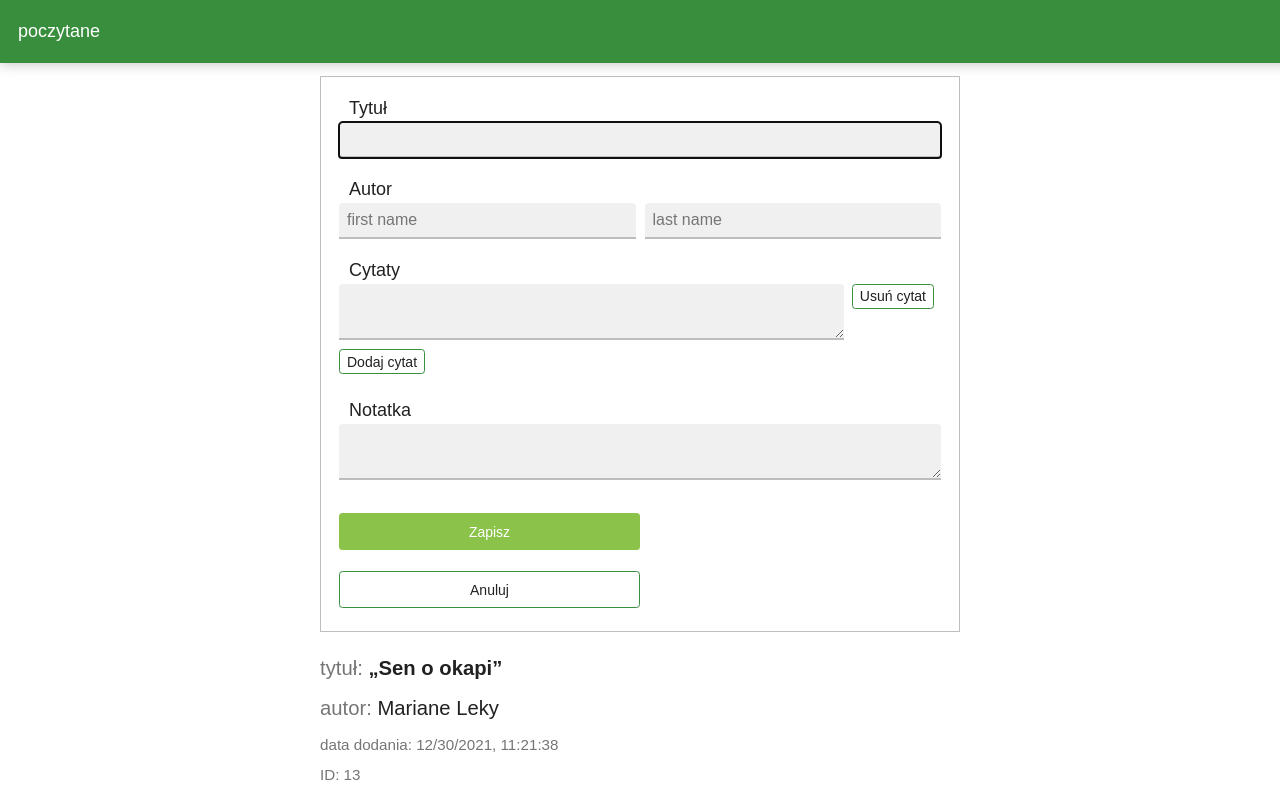
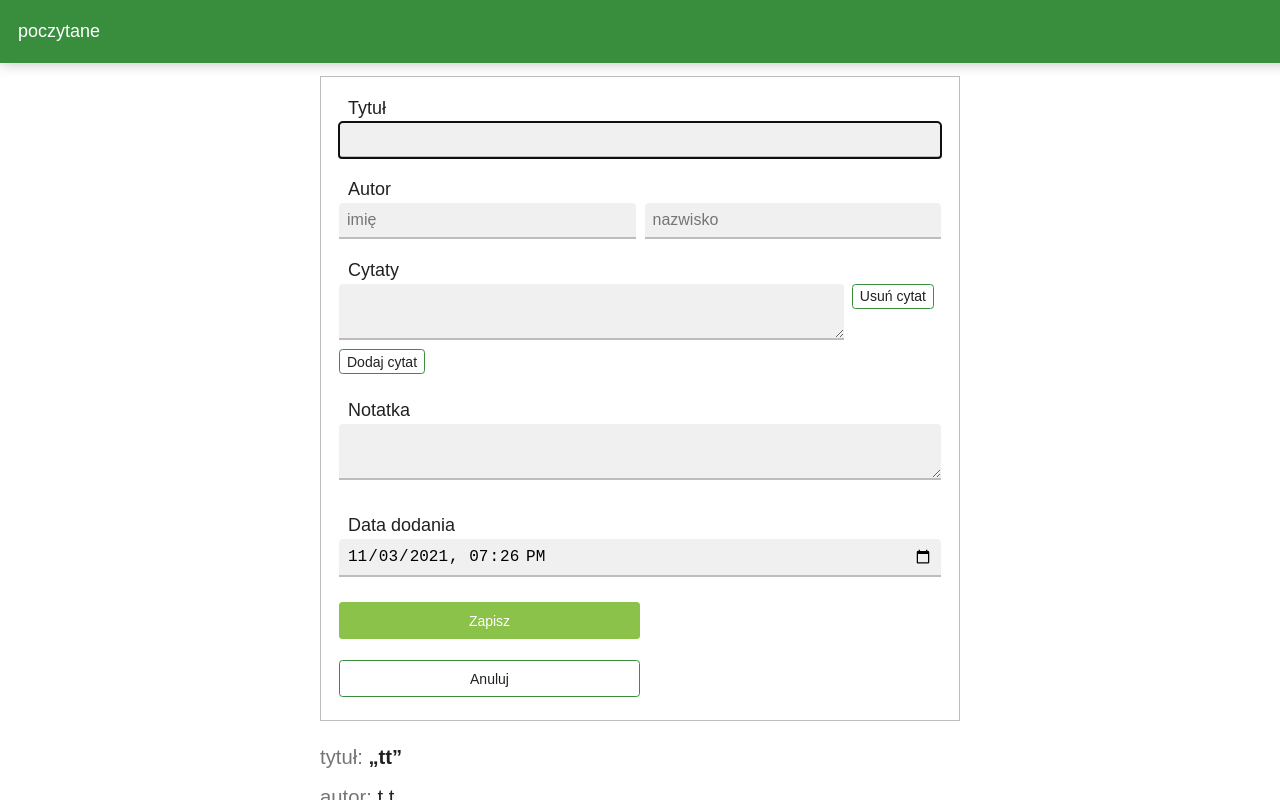
Before and after one commit to msarnowski/poczytane, an Angular app: page / in a window 1280 px wide. Both pictures are taken after a click on the button "Dodaj książkę". Shown: the top 800 px of the page. Built offline with nearby package versions, Linux system fonts and the light colour scheme; data requests are answered from the project's data file.

Commit message:
editing date

```diff
--- a/db.json
+++ b/db.json
@@ -114,6 +114,50 @@
       },
       "quotes": [],
       "note": null
+    },
+    {
+      "id": 14,
+      "date": 1640356320000,
+      "title": "rr",
+      "author": {
+        "firstName": "rr",
+        "lastName": "rr"
+      },
+      "quotes": [],
+      "note": null
+    },
+    {
+      "id": 15,
+      "date": 1640957580000,
+      "title": "ww",
+      "author": {
+        "firstName": "ww",
+        "lastName": "ww"
+      },
+      "quotes": [],
+      "note": null
+    },
+    {
+      "id": 16,
+      "date": 1640937600000,
+      "title": "cc",
+      "author": {
+        "firstName": "c",
+        "lastName": "c"
+      },
+      "quotes": [],
+      "note": null
+    },
+    {
+      "id": 17,
+      "date": 1641045600000,
+      "title": "tt",
+      "author": {
+        "firstName": "t",
+        "lastName": "t"
+      },
+      "quotes": [],
+      "note": null
     }
   ]
 }
--- a/src/app/editor/editor.component.html
+++ b/src/app/editor/editor.component.html
@@ -9,13 +9,13 @@
   <label>Autor</label>
   <div class="author">
     <div class="author__first-name">
-      <input type="text" name="firstName" [ngModel]="bookToEdit?.author?.firstName" #firstName="ngModel" [class.input--invalid]="firstName.invalid && (firstName.touched || form.submitted)" required placeholder="first name">
+      <input type="text" name="firstName" [ngModel]="bookToEdit?.author?.firstName" #firstName="ngModel" [class.input--invalid]="firstName.invalid && (firstName.touched || form.submitted)" required placeholder="imię">
 
       <p class="editor__validation-msg"><span class="validation-msg__text" *ngIf="firstName.invalid && (firstName.touched || form.submitted)">imię jest wymagane</span></p>
     </div>
 
     <div class="author__last-name">
-      <input type="text" name="lastName" [ngModel]="bookToEdit?.author?.lastName" #lastName="ngModel" [class.input--invalid]="lastName.invalid && (lastName.touched || form.submitted)" required placeholder="last name">
+      <input type="text" name="lastName" [ngModel]="bookToEdit?.author?.lastName" #lastName="ngModel" [class.input--invalid]="lastName.invalid && (lastName.touched || form.submitted)" required placeholder="nazwisko">
 
       <p class="editor__validation-msg"><span class="validation-msg__text" *ngIf="lastName.invalid && (lastName.touched || form.submitted)">nazwisko jest wymagane</span></p>
     </div>
@@ -26,6 +26,9 @@
   <label>Notatka</label>
   <textarea name="note" [ngModel]="bookToEdit?.note" #note></textarea>
 
+  <label>Data dodania</label>
+  <input name="date" type="datetime-local" [ngModel]="dateAddedString" (input)="handleDateChange($event)" #date>
+
   <p class="editor__validation-msg"><span class="validation-msg__text" *ngIf="form.invalid && form.submitted">Uzupełnij pola oznaczone na czerwono</span></p>
 
   <button type="submit">Zapisz</button>
--- a/src/app/editor/editor.component.ts
+++ b/src/app/editor/editor.component.ts
@@ -1,4 +1,4 @@
-import { Component, OnInit, Input, Output, EventEmitter, ViewChild, ElementRef } from '@angular/core';
+import { Component, OnInit, AfterViewInit, Input, Output, EventEmitter, ViewChild, ElementRef } from '@angular/core';
 
 import { Book } from '../book-list/book-list.component';
 
@@ -24,8 +24,10 @@ export class EditorComponent implements OnInit {
   cancel: EventEmitter<null> = new EventEmitter<null>();
 
   @ViewChild('quotesHiddenField') QuotesHiddenField!: ElementRef;
+  @ViewChild('date') DateField!: ElementRef;
 
   quotes: string[];
+  dateAddedString?: string;
   quotesEdited?: string[];
   quotesString?: string;
 
@@ -37,7 +39,28 @@ export class EditorComponent implements OnInit {
   ngOnInit(): void {
     if (this.adding) {
       this.bookToEdit = undefined;
+
+      const currentDate = new Date();
+      // console.log(currentDate);
+      const offset = currentDate.getTimezoneOffset();
+      const currentMilliseconds = currentDate.getTime();
+      // console.log(offset);
+      const currentDateAdjusted = new Date(currentMilliseconds - (offset * 60000));
+      // console.log(currentDateAdjusted);
+
+      // console.log(currentDateAdjusted.toISOString());
+      this.dateAddedString = currentDateAdjusted.toISOString().substring(0, 16);
+      // console.log(this.dateAddedString);
     } else { // editing
+      if (this.bookToEdit?.date) {
+        const savedDate = new Date(this.bookToEdit.date);
+        const offset = savedDate.getTimezoneOffset();
+        // console.log(`offset: ${offset}`);
+        const savedDateAdjusted = new Date(this.bookToEdit.date - (offset * 60000));
+
+        this.dateAddedString = savedDateAdjusted.toISOString().substring(0, 16);
+      }
+
       if (this.bookToEdit?.quotes) {
         this.quotes = this.bookToEdit.quotes;
       }
@@ -46,21 +69,35 @@ export class EditorComponent implements OnInit {
     // console.log(`(book editor) quotes: ${this.quotes}`);
   }
 
+  ngAfterViewInit(): void {
+    if (this.adding) {
+      // console.log(this.dateAdded);
+      // console.log(this.dateAdded?.toISOString().substring(0, 16));
+      // this.DateField.nativeElement.value = this.dateAdded?.toISOString().substring(0, 16);
+
+      console.log(`date field value: ${this.DateField.nativeElement.value}`);
+    }
+  }
+
   handleQuotesUpdate(event: string[]) {
     this.quotesEdited = event;
     // console.log(`(book editor) quotesEdited updated: ${this.quotesEdited}`);
   }
 
+  handleDateChange(event: any) {
+    console.log(event.target.value);
+  }
+
   handleSubmit(form: any, valid: boolean | null) {
     if (valid) {
-      // console.log(this.quotesEdited);
       this.quotesEdited = this.quotesEdited?.filter(el => el != '');
-      // console.log(this.quotesEdited);
+
+      const dateEdited = new Date(form.date);
 
       if (this.adding && this.nextId) {
         this.bookToEdit = {
           id: this.nextId,
-          date: Date.now(),
+          date: dateEdited.getTime(),
           title: form.title,
           author: {
             firstName: form.firstName,
@@ -71,12 +108,12 @@ export class EditorComponent implements OnInit {
         }
         this.save.emit(this.bookToEdit);
       } else {
-        // console.log(form.quoteList);
         this.bookToEdit!.title = form.title;
         this.bookToEdit!.author.firstName = form.firstName;
         this.bookToEdit!.author.lastName = form.lastName;
         this.bookToEdit!.quotes = this.quotesEdited;
         this.bookToEdit!.note = form.note;
+        this.bookToEdit!.date = dateEdited.getTime();
         this.save.emit(this.bookToEdit!);
       }
     }
--- a/src/styles.scss
+++ b/src/styles.scss
@@ -22,7 +22,7 @@ p {
 
 label {
   display: block;
-  padding-left: .55em;
+  padding-left: .5em;
 }
 
 input, textarea {
```
